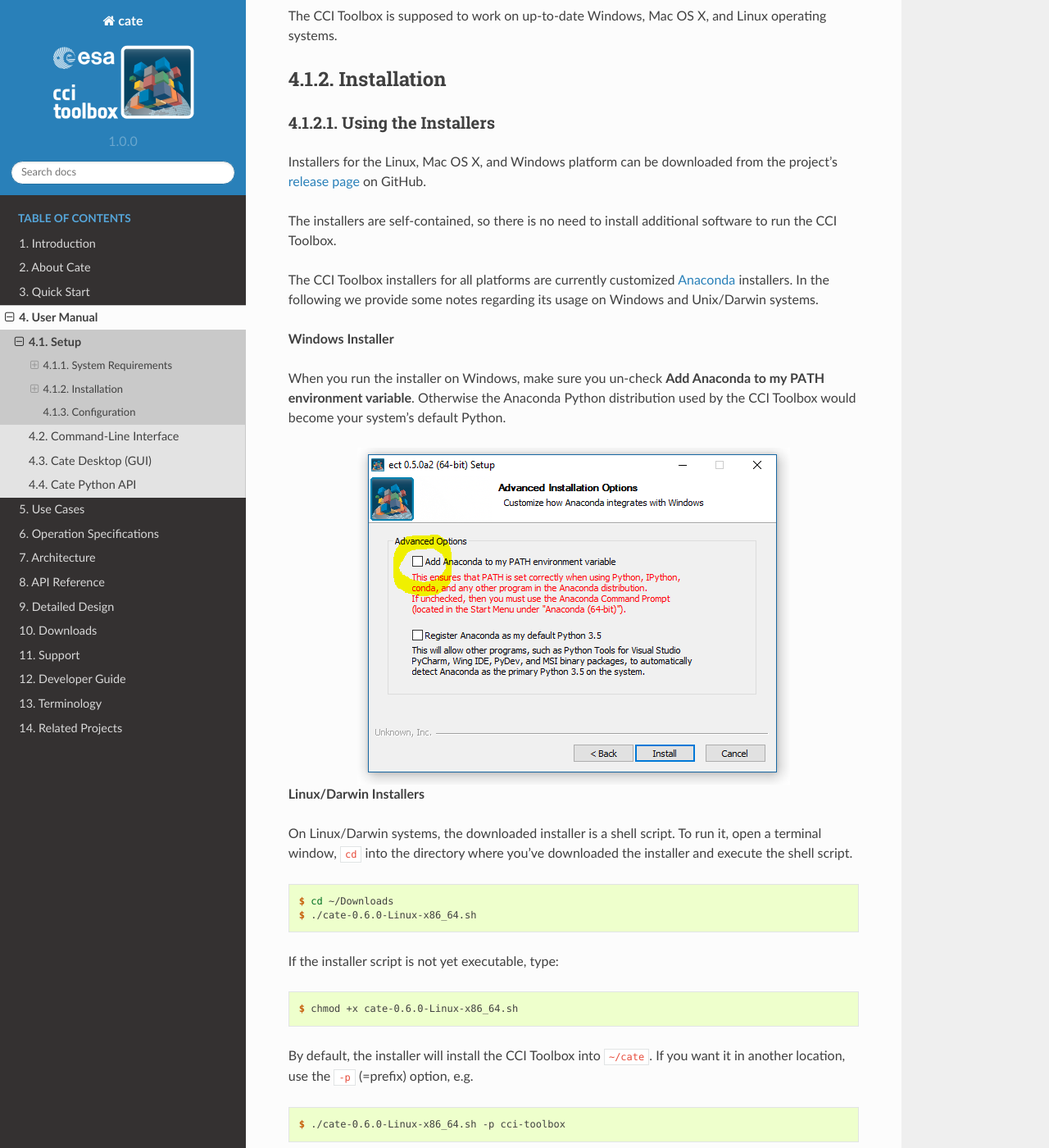
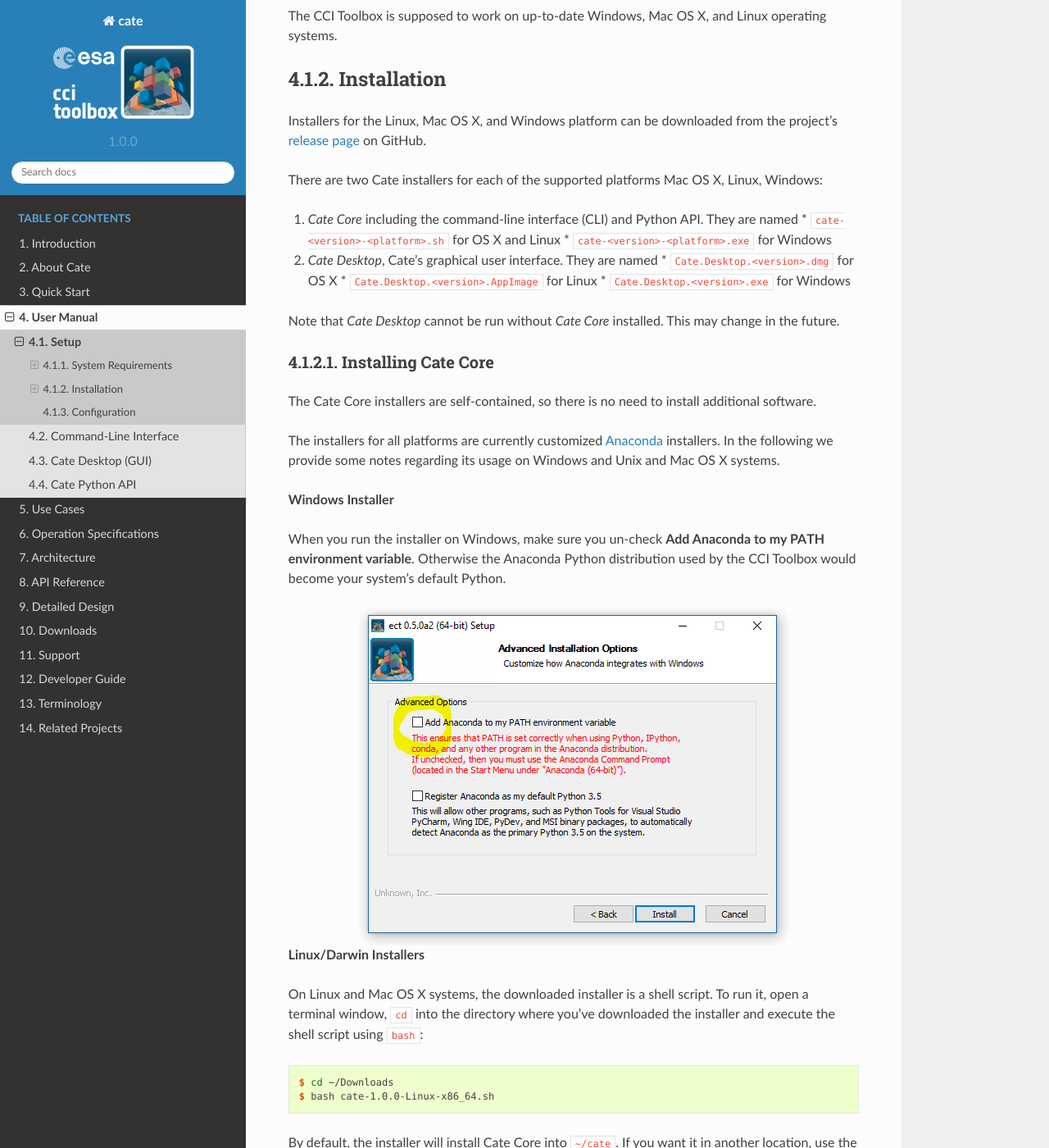
Before and after one commit to CCI-Tools/cate, a Sphinx documentation site: the page built from doc/source/user_manual/um_setup.rst, in a window 1280 px wide and 1400 px high, scrolled down 452 px. Shown: the whole window at 82% size. Built offline with Sphinx 7.4.7 and the Read the Docs theme 2.0.0, drawn with Linux system fonts in a browser that asks for light colours; some of the changed text lies outside the part shown.

Commit message:
updated setup section

```diff
--- a/doc/source/user_manual/um_setup.rst
+++ b/doc/source/user_manual/um_setup.rst
@@ -26,22 +26,32 @@
 Installation
 ============
 
-Using the Installers
---------------------
-
 Installers for the Linux, Mac OS X, and Windows platform can be downloaded from the project's
 `release page <https://github.com/CCI-Tools/cate/releases>`_ on GitHub.
 
-The installers are self-contained, so there is no need to install additional software to run the
-CCI Toolbox.
+There are two Cate installers for each of the supported platforms Mac OS X, Linux, Windows:
 
-The CCI Toolbox installers for all platforms are currently
-customized `Anaconda <https://www.continuum.io/why-anaconda>`_ installers. In the following we provide some notes
-regarding its usage on Windows and Unix/Darwin systems.
+1. *Cate Core* including the command-line interface (CLI) and Python API. They are named
+   * ``cate-<version>-<platform>.sh`` for OS X and Linux
+   * ``cate-<version>-<platform>.exe`` for Windows
+2. *Cate Desktop*, Cate's graphical user interface. They are named
+   * ``Cate.Desktop.<version>.dmg`` for OS X
+   * ``Cate.Desktop.<version>.AppImage`` for Linux
+   * ``Cate.Desktop.<version>.exe`` for Windows
 
 
+Note that *Cate Desktop* cannot be run without *Cate Core* installed. This may change in the future.
+
+
+Installing Cate Core
+--------------------
+
+The Cate Core installers are self-contained, so there is no need to install additional software.
+
+The installers for all platforms are currently customized `Anaconda <https://www.continuum.io/why-anaconda>`_
+installers. In the following we provide some notes regarding its usage on Windows and Unix and Mac OS X systems.
+
 **Windows Installer**
-
 
 When you run the installer on Windows, make sure you un-check **Add Anaconda to my PATH environment variable**.
 Otherwise the Anaconda Python distribution used by the CCI Toolbox would become your system's default Python.
@@ -53,38 +63,73 @@
 
 **Linux/Darwin Installers**
 
-
-On Linux/Darwin systems, the downloaded installer is a shell script. To run it, open a terminal window,
-``cd`` into the directory where you've downloaded the installer and execute the shell script.
+On Linux and Mac OS X systems, the downloaded installer is a shell script. To run it, open a terminal window,
+``cd`` into the directory where you've downloaded the installer and execute the shell script using ``bash``:
 
 .. code-block:: console
 
     $ cd ~/Downloads
-    $ ./cate-0.6.0-Linux-x86_64.sh
+    $ bash cate-1.0.0-Linux-x86_64.sh
 
-If the installer script is not yet executable, type:
-
-.. code-block:: console
-
-    $ chmod +x cate-0.6.0-Linux-x86_64.sh
-
-By default, the installer will install the CCI Toolbox into ``~/cate``. If you want it in another location, use the
+By default, the installer will install Cate Core into ``~/cate``. If you want it in another location, use the
 ``-p`` (=prefix) option, e.g.
 
 .. code-block:: console
 
-    $ ./cate-0.6.0-Linux-x86_64.sh -p cci-toolbox
+    $ bash cate-1.0.0-Linux-x86_64.sh -p cate-1.0.0
 
 Use the ``-h`` option to display other install options.
 
+After successful installation a link to "Cate CLI" will be created on a Linux desktop (if any) aor as a Startmenu entry
+on Windows.
 
-Installing from Sources
------------------------
+The actual Cate CLI executables ``cate-cli`` can be found in the Cate Python environment:
+
+* ``cate/bin/cate-cli`` on Linux
+* ``cate/bin/cate-cli.app`` on Mac
+* ``cate/Scripts/cate-cli.bat`` on Windows
+
+As ``cate-cli`` is an application Mac, it can started using a double-click.
+
+
+Updating an existing Cate Core
+------------------------------
+
+The Cate Core installers are pretty large files because they include a complete Python 3 environment bundled
+with various "heavy" Python packages such as numpy, pandas, matplotlib, gdal, etc. In order to avoid downloading
+and installing a new Python environment for every Cate software update, it is possible to update a Cate Core
+installation in place.
+
+To update to a specific Cate version, e.g. version 1.0.1, bring up the Cate CLI and type
+
+.. code-block:: console
+
+    $ conda install --no-shortcuts -c ccitools -c conda-forge cate-cli=1.0.1
+
+To update to the latest Cate, use ``cate-cli`` without version number:
+
+.. code-block:: console
+
+    $ conda install --no-shortcuts -c ccitools -c conda-forge cate-cli
+
+
+For the future, we are planning to drastically simplifying Cate installation and updates.
+
+Installing Cate Core from Sources
+---------------------------------
 
 If you are a developer you may wish to build and install the CCI Toolbox from Python sources.
 In this case, please follow the instructions given in the project's
 `README <https://github.com/CCI-Tools/cate/blob/master/README.md>`_ on GitHub.
 
+
+Installing Cate Desktop
+-----------------------
+
+Note, you need a compatible Cate Core installation before you can install and run Cate Desktop.
+
+On all supported platforms, Cate Desktop installers are light-weight and executed by double clicking them.
+They don't require any extra user input.
 
 Configuration
 =============
```
